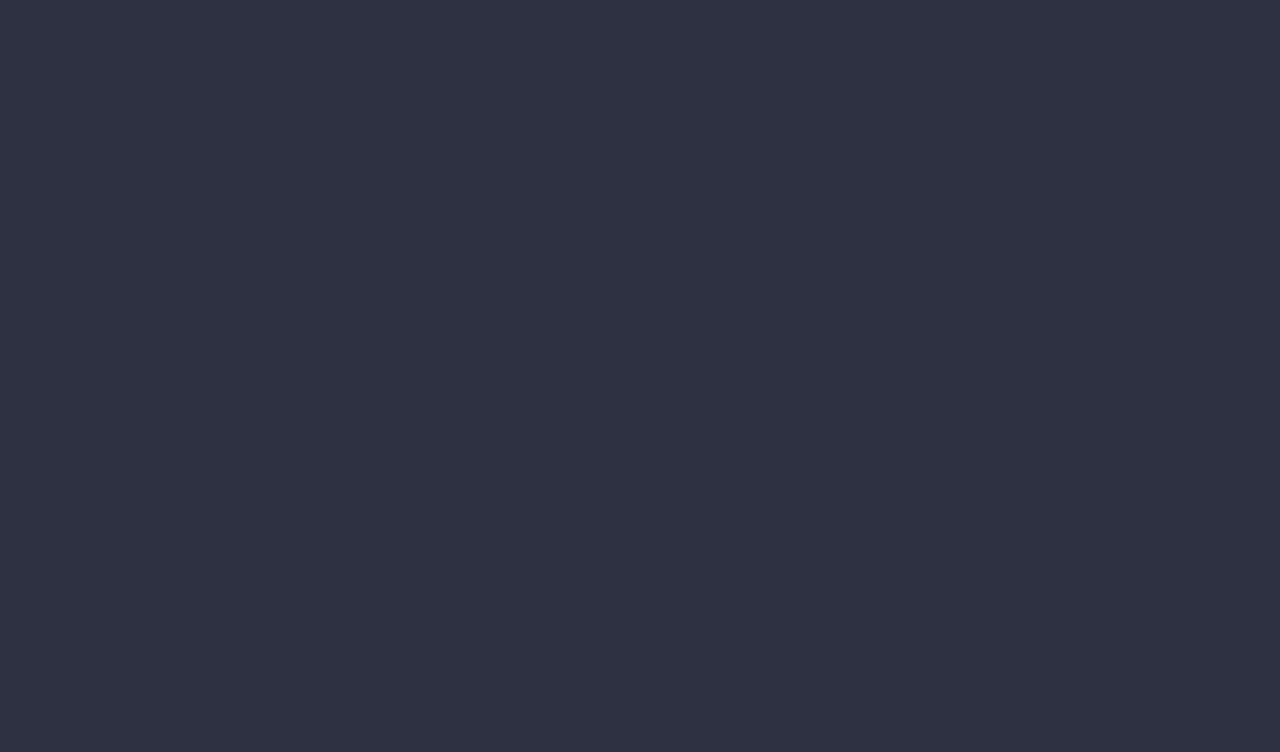
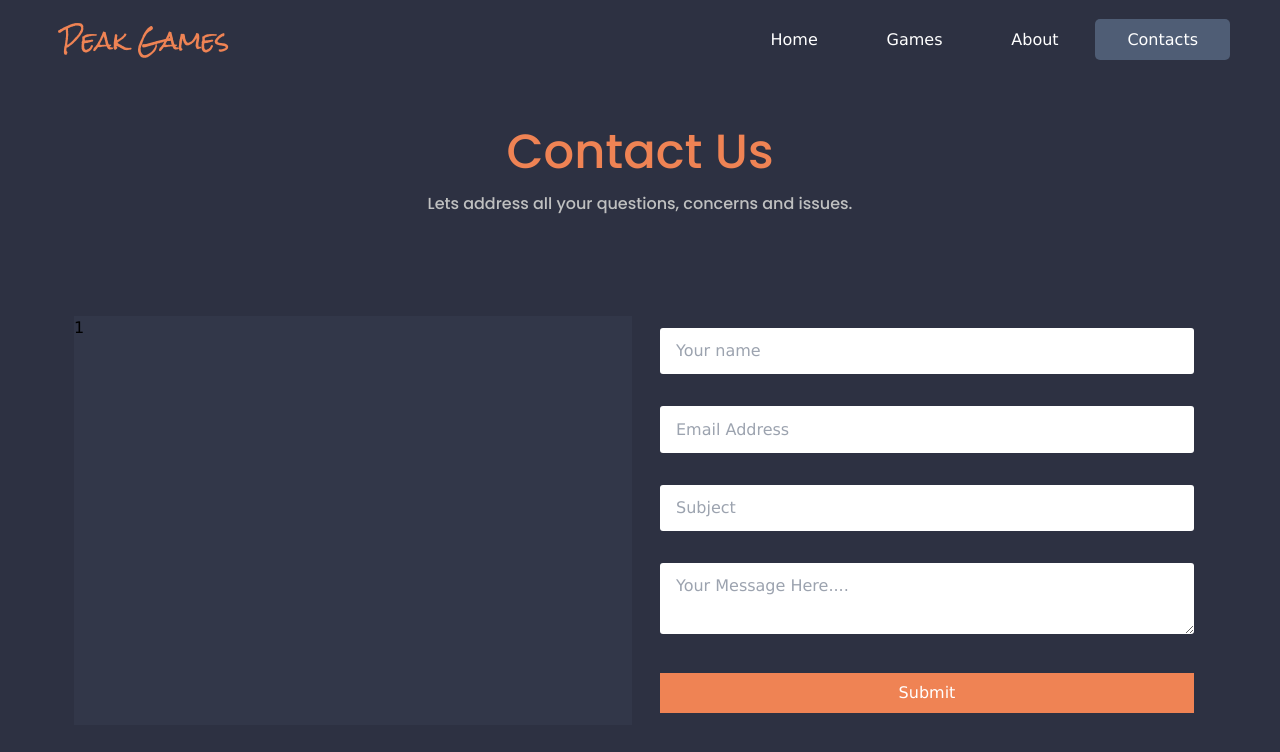
Before and after one commit to austinmula/game-shop-app, a React (Create React App) app: page /contacts in a window 1280 px wide. Before the commit this address had no page. Shown: the top 752 px of the page. Built offline with nearby package versions, Linux system fonts and the light colour scheme.

Commit message:
contact us and about page design

```diff
--- a/src/App.js
+++ b/src/App.js
@@ -1,6 +1,7 @@
 import { Route, Routes } from "react-router-dom";
 import PageLayout from "./layouts/PageLayout";
 import About from "./pages/About";
+import Contacts from "./pages/Contacts";
 import Games from "./pages/Games";
 import HomePage from "./pages/HomePage";
 import "./styles/main.scss";
@@ -12,6 +13,7 @@ function App() {
         <Route index element={<HomePage />} />
         <Route path="games" element={<Games />} />
         <Route path="about" element={<About />} />
+        <Route path="contacts" element={<Contacts />} />
       </Route>
     </Routes>
   );
--- /dev/null
+++ b/src/components/Heading.jsx
@@ -0,0 +1,24 @@
+const Heading = ({ title, subtitle }) => {
+  return (
+    <div className="p-4 md:p-6 flex flex-col items-center">
+      <h2 className="text-5xl mt-6 mb-4" style={headingStyle}>
+        {title}
+      </h2>
+      <p className="mb-4" style={paragraphStyle}>
+        {subtitle}
+      </p>
+    </div>
+  );
+};
+
+const paragraphStyle = {
+  fontFamily: `"Poppins", sans-serif`,
+  color: "#bfc0c0",
+};
+
+const headingStyle = {
+  fontFamily: `"Poppins", sans-serif`,
+  color: "#ef8354",
+};
+
+export default Heading;
--- /dev/null
+++ b/src/components/contact/ContactsContainer.jsx
@@ -0,0 +1,56 @@
+import Heading from "../Heading";
+import "./contacts.scss";
+const ContactsContainer = () => {
+  return (
+    <>
+      <Heading
+        title="Contact Us"
+        subtitle="Lets address all your questions, concerns and issues."
+      />
+      <div className="grid w-full grid-cols-1 md:grid-cols-2 gap-4 mt-9 p-6">
+        <div className="contacts-content">1</div>
+        <div className="contacts-form p-3">
+          <form id="contact">
+            <fieldset>
+              <input
+                placeholder="Your name"
+                type="text"
+                tabindex="1"
+                required
+                autofocus
+              />
+            </fieldset>
+            <fieldset>
+              <input
+                placeholder="Email Address"
+                type="email"
+                tabindex="2"
+                required
+              />
+            </fieldset>
+            <fieldset>
+              <input placeholder="Subject" type="list" tabindex="3" required />
+            </fieldset>
+            <fieldset>
+              <textarea
+                placeholder="Your Message Here...."
+                tabindex="4"
+                required
+              ></textarea>
+            </fieldset>
+            <button
+              name="submit"
+              type="submit"
+              id="contact-submit"
+              data-submit="...Sending"
+            >
+              Submit
+            </button>
+          </form>
+        </div>
+      </div>
+    </>
+  );
+};
+
+export default ContactsContainer;
--- /dev/null
+++ b/src/components/contact/contacts.scss
@@ -0,0 +1,31 @@
+@use "../../styles/colors" as *;
+
+.contacts-content {
+  background-color: $primary-transparent;
+}
+.contacts-form {
+  form {
+    display: flex;
+    flex-direction: column;
+    gap: 2rem;
+    input,
+    textarea {
+      padding: 0.7rem 1rem;
+      width: 100%;
+      border-radius: 3px;
+      &:focus {
+        outline: 0;
+        border: 2px solid $secondary;
+      }
+    }
+
+    button[type="submit"] {
+      cursor: pointer;
+      width: 100%;
+      border: none;
+      background: $secondary;
+      color: $white;
+      padding: 0.5rem 0;
+    }
+  }
+}
--- a/src/components/grid-container/GamesContainer.jsx
+++ b/src/components/grid-container/GamesContainer.jsx
@@ -7,7 +7,7 @@ const GamesContainer = ({ title }) => {
     <div className="grid-container">
       <h2>{title}</h2>
       <div className="grid grid-cols-1 gap-3 md:grid-cols-2 lg:grid-cols-4 w-full">
-        {games.slice(0, 4).map((game) => (
+        {games.map((game) => (
           <CardContainer game={game} key={game.id} />
         ))}
       </div>
--- a/src/components/header/slider/slider.scss
+++ b/src/components/header/slider/slider.scss
@@ -45,7 +45,7 @@
     h3 {
       // font-size: 3em;
       font-family: "Poppins", sans-serif;
-      font-weight: 200;
+      font-weight: 400;
       // line-height: 1.7em;
     }
     p {
--- a/src/data/games.js
+++ b/src/data/games.js
@@ -40,7 +40,6 @@ export const games = [
     name: "God of War Ragnarok",
     image:
       "https://stylecaster.com/wp-content/uploads/2022/11/god-of-war-ragnarok.png",
-    // "https://tech4gamers.com/wp-content/uploads/2022/07/God-of-War-Ragnarok.jpg",
     rating: 5,
     category: ["Hack and slash", "Action-adventure"],
     console: ["PlayStation 4", "PC"],
@@ -48,4 +47,76 @@ export const games = [
     price: 4500,
     publisher: "Santa Monica Studio",
   },
+  {
+    id: 5,
+    name: "Need for Speed",
+    image: "https://cdn.wallpapersafari.com/26/50/sB0gDn.jpg",
+    rating: 3,
+    category: ["car racing"],
+    console: ["PlayStation 5", "PC"],
+    description: "",
+    price: 3500,
+    publisher: "EA Sports",
+  },
+
+  {
+    id: 6,
+    name: "Elden Ring",
+    image:
+      "https://assets.reedpopcdn.com/elden-ring-bosses-in-order-main-mandatory-8042-1647011924713.jpg/BROK/resize/1200x1200%3E/format/jpg/quality/70/elden-ring-bosses-in-order-main-mandatory-8042-1647011924713.jpg",
+    rating: 3,
+    category: ["car racing"],
+    console: ["PlayStation 5", "PC"],
+    description: "",
+    price: 4500,
+    publisher: "EA Sports",
+  },
+  {
+    id: 7,
+    name: "Total War Warhammer III",
+    image:
+      "https://cdn.akamai.steamstatic.com/steam/apps/1142710/ss_6149b0570c42cda0e40b4de71e6f48bbe5c4c577.1920x1080.jpg?t=1669220074",
+    rating: 5,
+    category: ["car racing"],
+    console: ["PlayStation 5", "PC"],
+    description: "",
+    price: 4500,
+    publisher: "EA Sports",
+  },
+  {
+    id: 8,
+    name: "WWE 2K2022",
+    image:
+      "https://slamwrestling.net/wp-content/uploads/2022/03/2k_cover-1200x640.jpg",
+    rating: 1,
+    category: ["sports"],
+    console: ["PlayStation 5", "PC"],
+    description: "",
+    price: 4500,
+    publisher: "EA Sports",
+  },
+  {
+    id: 9,
+    name: "FIFA 2023",
+    image:
+      "https://assets.goal.com/v3/assets/bltcc7a7ffd2fbf71f5/blt45467cdd1eef7759/62d5902ec5c2f41037b2a586/goal---web-two-way-split--57f01e6a-fca9-444b-a5f8-f5835e49acbd.jpeg?auto=webp&format=jpg&quality=100",
+    rating: 3,
+    category: ["sports"],
+    console: ["PlayStation 5", "PC"],
+    description: "",
+    price: 4500,
+    publisher: "EA Sports",
+  },
+  {
+    id: 10,
+    name: "NBA 2K23",
+    image:
+      "https://image.api.playstation.com/vulcan/ap/rnd/202106/3002/Eaq9uyUlyLZK8L5xTlsPl0rM.png",
+    rating: 2,
+    category: ["sports"],
+    console: ["PlayStation 5", "PC"],
+    description: "",
+    price: 4500,
+    publisher: "EA Sports",
+  },
 ];
--- a/src/pages/About.jsx
+++ b/src/pages/About.jsx
@@ -1,7 +1,9 @@
+import Heading from "../components/Heading";
+
 const About = () => {
   return (
-    <div>
-      <p>About page</p>
+    <div className="container">
+      <Heading title="About Us" subtitle="Who we are and what we are about." />
     </div>
   );
 };
--- /dev/null
+++ b/src/pages/Contacts.jsx
@@ -0,0 +1,11 @@
+import ContactsContainer from "../components/contact/ContactsContainer";
+
+const Contacts = () => {
+  return (
+    <div className="container">
+      <ContactsContainer />
+    </div>
+  );
+};
+
+export default Contacts;
```
Also changed, not shown: src/styles/main.scss (+0 -8 lines).
